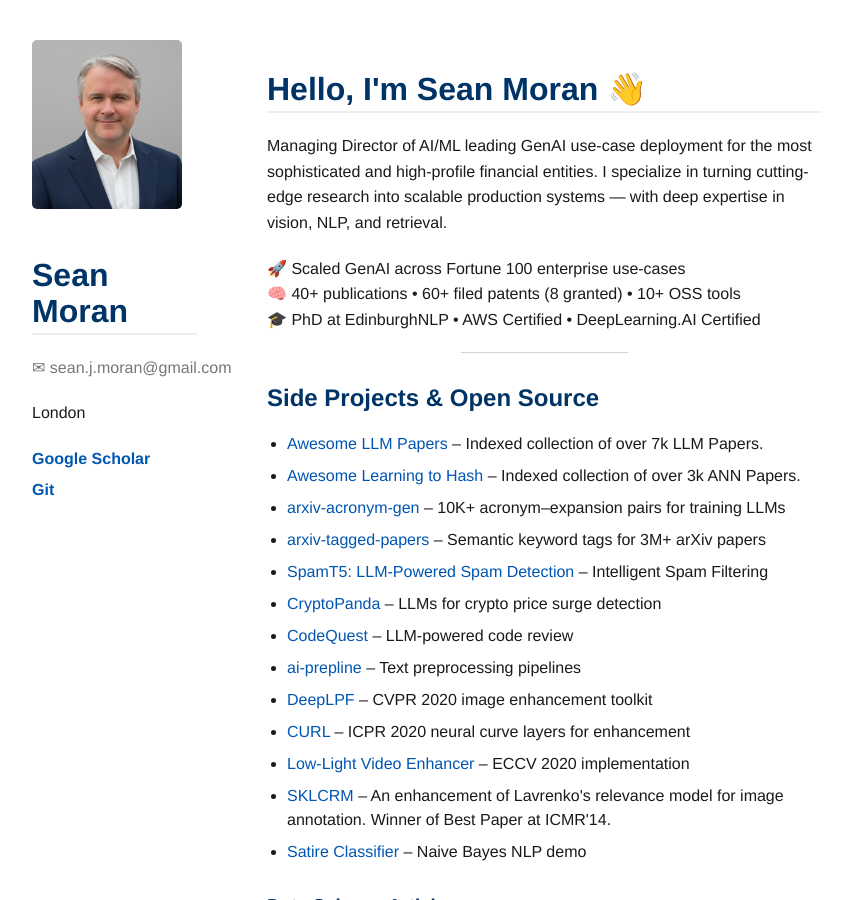
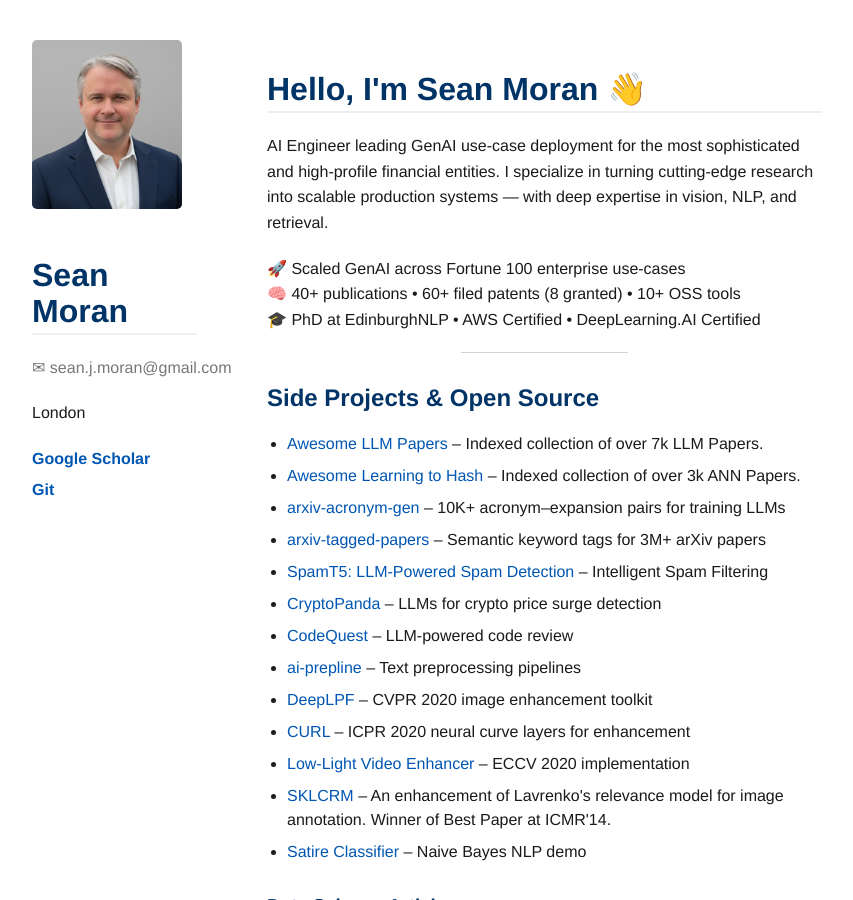
Before and after one commit to sjmoran/sjmoran.github.io, a Jekyll site: the page built from index.md, in a window 1280 px wide and 900 px high. Shown: the whole window, without its empty margins (8-861 px from the left). Built offline with Jekyll 4.4.1, drawn with Linux system fonts in a browser that asks for light colours.

Commit message:
Update hero.html

```diff
--- a/_includes/hero.html
+++ b/_includes/hero.html
@@ -1,6 +1,6 @@
 <h1>Hello, I'm Sean Moran 👋</h1>
 <p>
-  Managing Director of AI/ML leading GenAI use-case deployment for the most sophisticated and high-profile financial entities. I specialize in turning cutting-edge research into scalable production systems — with deep expertise in vision, NLP, and retrieval.
+  AI Engineer leading GenAI use-case deployment for the most sophisticated and high-profile financial entities. I specialize in turning cutting-edge research into scalable production systems — with deep expertise in vision, NLP, and retrieval.
 </p>
 <p>
   🚀 Scaled GenAI across Fortune 100 enterprise use-cases<br>
```
